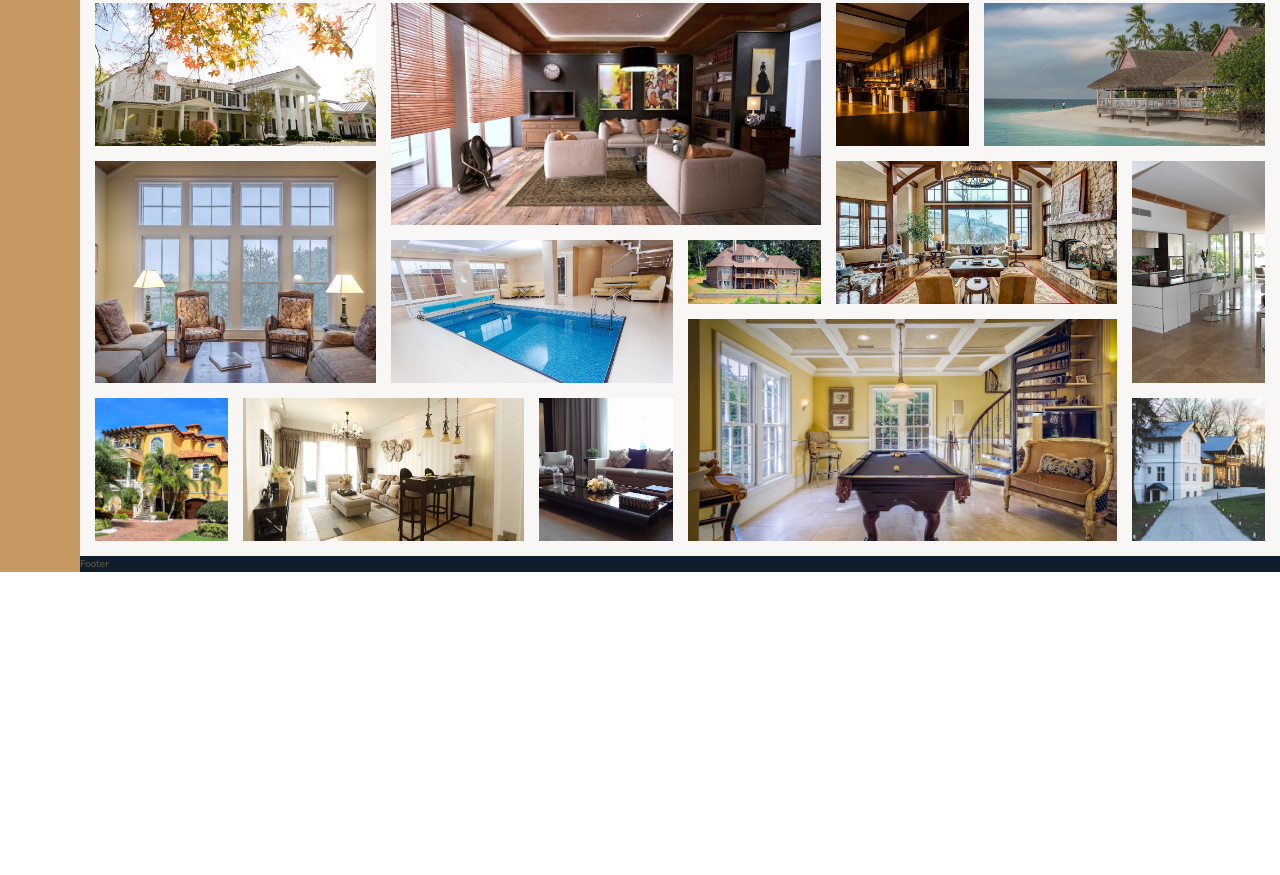
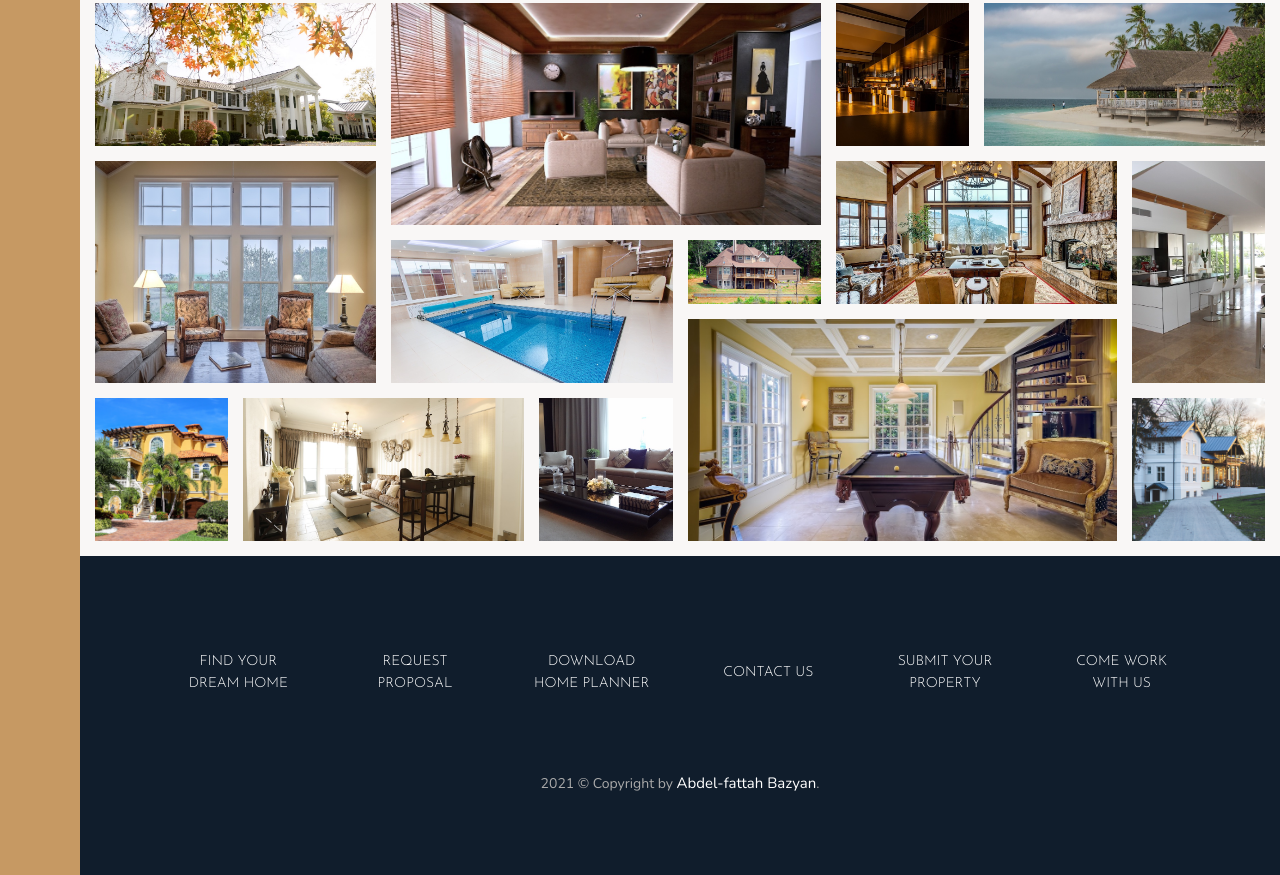
Before and after one commit to abodbazyan/Nexter-Design, a website: page index.html in a window 1280 px wide. Shown: the part 3130-4005 px from the top of the page. Before the commit the page ends 3702 px from the top, so only its background shows below. Drawn offline with nearby package versions, Linux system fonts and the light colour scheme.

Commit message:
Building the footer

```diff
--- a/index.html
+++ b/index.html
@@ -394,6 +394,31 @@
         />
       </figure>
     </section>
-    <footer class="footer">Footer</footer>
+    <footer class="footer">
+      <ul class="nav">
+        <li class="nav__item">
+          <a href="#" class="nav__link">Find your dream home</a>
+        </li>
+        <li class="nav__item">
+          <a href="#" class="nav__link">Request proposal</a>
+        </li>
+        <li class="nav__item">
+          <a href="#" class="nav__link">Download home planner</a>
+        </li>
+        <li class="nav__item"><a href="#" class="nav__link">Contact us</a></li>
+        <li class="nav__item">
+          <a href="#" class="nav__link">Submit your property</a>
+        </li>
+        <li class="nav__item">
+          <a href="#" class="nav__link">Come work with us</a>
+        </li>
+      </ul>
+      <p class="copyright">
+        2021 &copy; Copyright by
+        <a href="https://github.com/abodbazyan" target="_blank"
+          >Abdel-fattah Bazyan</a
+        >.
+      </p>
+    </footer>
   </body>
 </html>
--- a/sass/_footer.scss
+++ b/sass/_footer.scss
@@ -1,4 +1,50 @@
 .footer {
   background-color: $color-secondary;
   grid-column: full-start / full-end;
+  padding: 8rem;
 }
+
+.nav {
+  list-style: none;
+
+  display: grid;
+  grid-template-columns: repeat(auto-fit, minmax(15rem, 1fr));
+  grid-gap: 2rem;
+  align-items: center;
+
+  &__link:link,
+  &__link:visited {
+    font-size: 1.4rem;
+    font-family: $font-display;
+    color: #fff;
+    text-decoration: none;
+    text-transform: uppercase;
+    text-align: center;
+    padding: 1.5rem;
+    display: block;
+    transition: all 0.2s;
+  }
+
+  &__link:hover,
+  &__link:active {
+    background-color: rgba(#fff, 0.05);
+    transform: translateY(-3px);
+  }
+}
+
+.copyright {
+  font-size: 1.4rem;
+  color: $color-grey-light-2;
+  margin-top: 6rem;
+  text-align: center;
+
+  a {
+    font-size: 1.5rem;
+    color: #fff;
+    text-decoration: none;
+
+    &:hover {
+      color: $color-grey-light-2;
+    }
+  }
+}
```
Also changed, not shown: css/style.css.
